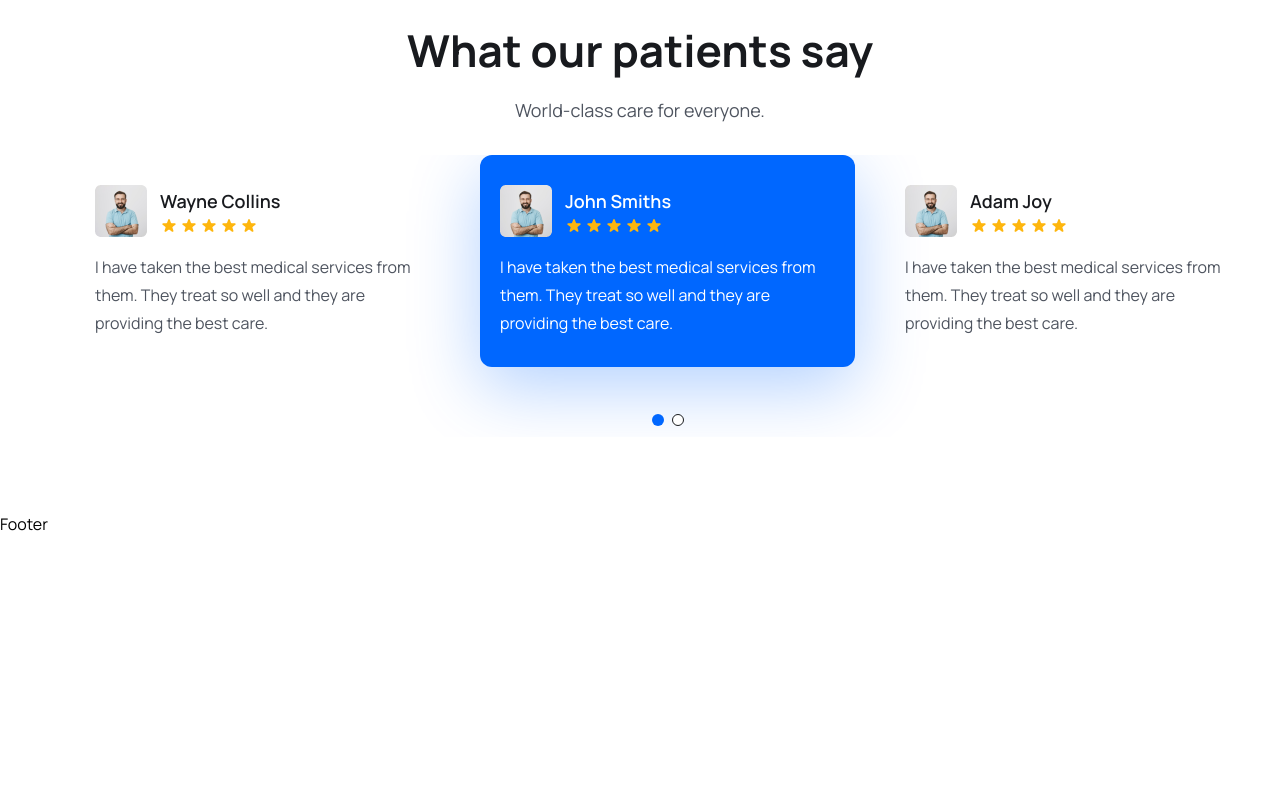
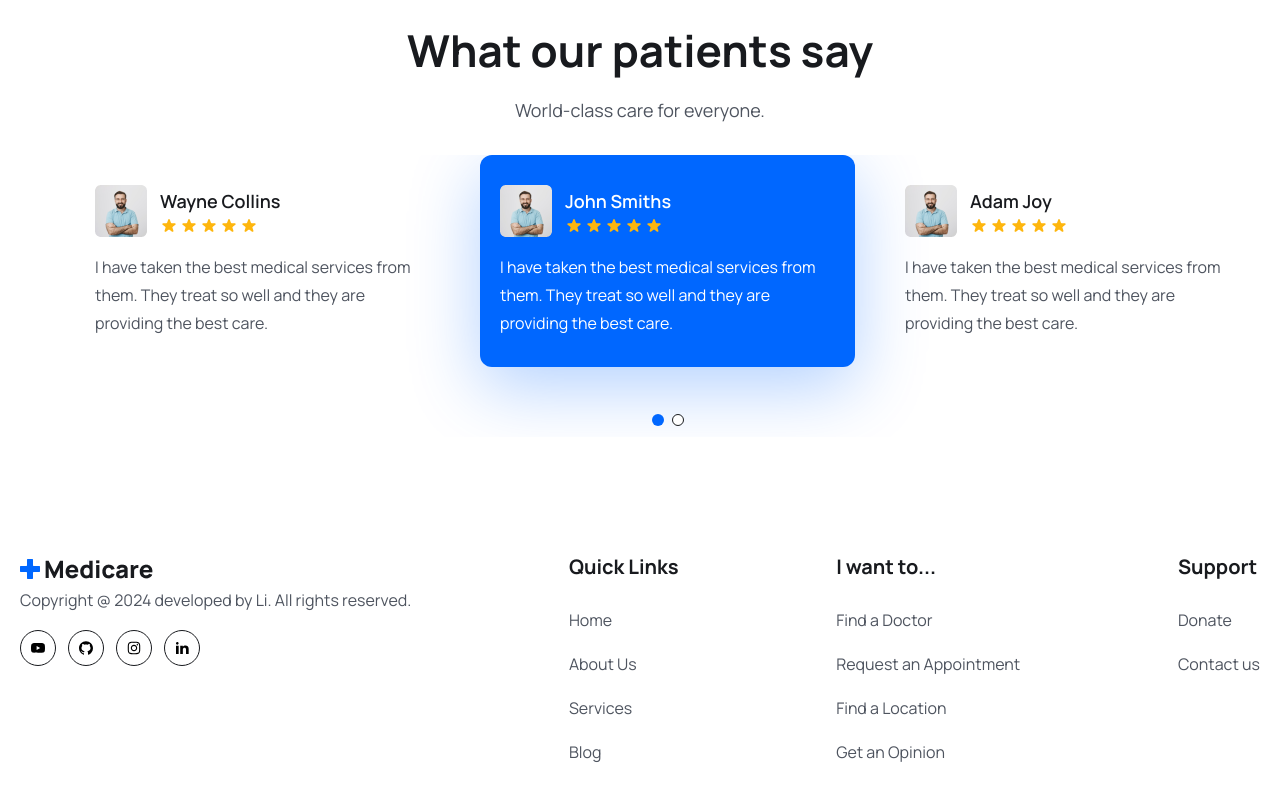
Before and after one commit to ting11222001/Health-Booking-Website, a React (Vite) app in the folder frontend/: page / in a window 1280 px wide. Shown: the part 5593-6393 px from the top of the page. Before the commit the page ends 6129 px from the top, so only its background shows below. Built offline with nearby package versions, Linux system fonts and the light colour scheme.

Commit message:
Add footer details and it will show in the layout layer.

```diff
--- a/frontend/src/components/Footer/Footer.jsx
+++ b/frontend/src/components/Footer/Footer.jsx
@@ -1,7 +1,171 @@
+import { Link } from "react-router-dom"
+import logo from "../../assets/images/logo.png"
+import { RiLinkedinFill } from "react-icons/ri"
+import { AiFillYoutube, AiFillGithub, AiOutlineInstagram } from "react-icons/ai"
+
+const socialLinks = [
+  {
+    path: "https://www.google.com/",
+    icon: <AiFillYoutube className="group-hover:text-white w-4 h-5" />
+  },
+  {
+    path: "https://www.google.com/",
+    icon: <AiFillGithub className="group-hover:text-white w-4 h-5" />
+  },
+  {
+    path: "https://www.google.com/",
+    icon: <AiOutlineInstagram className="group-hover:text-white w-4 h-5" />
+  },
+  {
+    path: "https://www.google.com/",
+    icon: <RiLinkedinFill className="group-hover:text-white w-4 h-5" />
+  },
+]
+
+const quickLinks01 = [
+  {
+    path: '/home',
+    display: 'Home'
+  },
+  {
+    path: '/',
+    display: 'About Us'
+  },
+  {
+    path: '/services',
+    display: 'Services'
+  },
+  {
+    path: '/',
+    display: 'Blog'
+  }
+]
+
+const quickLinks02 = [
+  {
+    path: '/find-a-doctor',
+    display: 'Find a Doctor'
+  },
+  {
+    path: '/',
+    display: 'Request an Appointment'
+  },
+  {
+    path: '/',
+    display: 'Find a Location'
+  },
+  {
+    path: '/',
+    display: 'Get an Opinion'
+  }
+]
+
+const quickLinks03 = [
+  {
+    path: 'https://www.google.com/',
+    display: 'Donate'
+  },
+  {
+    path: 'https://www.google.com/',
+    display: 'Contact us'
+  },
+]
 
 const Footer = () => {
+  const year = new Date().getFullYear()
+
   return (
-    <div>Footer</div>
+    <footer className="pb-16 pt-10">
+      <div className="container">
+        <div className="flex justify-between flex-col md:flex-row flex-wrap gap-[30px]">
+          <div>
+            <img src={logo} alt="" />
+            <p className="text-[16px] leading-7 font-[400] text-textColor">Copyright @ {year} developed by Li. All rights reserved.</p>
+
+            <div className="flex items-center gap-3 mt-4">
+              {socialLinks.map((link, index) => (
+                <Link
+                  to={link.path}
+                  key={index}
+                  className="w-9 h-9 border border-solid border-[#181A1E]
+                  rounded-full flex items-center justify-center
+                  group hover:bg-primaryColor hover:border-none"
+                >
+                  {link.icon}
+                </Link>
+              ))}
+            </div>
+          </div>
+
+          <div>
+            <h2 className="text-[20px] leading-[30px] font-[700] mb-6 text-headingColor">
+              Quick Links
+            </h2>
+
+            <ul>
+              {quickLinks01.map((item, index) => (
+                <li
+                  key={index}
+                  className="mb-4"
+                >
+                  <Link
+                    to={item.path}
+                    className="text-[16px] leading-7 font-[400] text-textColor"
+                  >
+                    {item.display}
+                  </Link>
+                </li>
+              ))}
+            </ul>
+          </div>
+
+          <div>
+            <h2 className="text-[20px] leading-[30px] font-[700] mb-6 text-headingColor">
+              I want to...
+            </h2>
+
+            <ul>
+              {quickLinks02.map((item, index) => (
+                <li
+                  key={index}
+                  className="mb-4"
+                >
+                  <Link
+                    to={item.path}
+                    className="text-[16px] leading-7 font-[400] text-textColor"
+                  >
+                    {item.display}
+                  </Link>
+                </li>
+              ))}
+            </ul>
+          </div>
+
+          <div>
+            <h2 className="text-[20px] leading-[30px] font-[700] mb-6 text-headingColor">
+              Support
+            </h2>
+
+            <ul>
+              {quickLinks03.map((item, index) => (
+                <li
+                  key={index}
+                  className="mb-4"
+                >
+                  <Link
+                    to={item.path}
+                    className="text-[16px] leading-7 font-[400] text-textColor"
+                  >
+                    {item.display}
+                  </Link>
+                </li>
+              ))}
+            </ul>
+          </div>
+
+        </div>
+      </div>
+    </footer>
   )
 }
 
--- a/frontend/src/components/Header/Header.jsx
+++ b/frontend/src/components/Header/Header.jsx
@@ -100,8 +100,6 @@
               <BiMenu className="w-6 h-6 cursor-pointer" />
             </span>
           </div>
-
-          {/* WIP */}
         </div>
       </div>
     </header>
--- a/frontend/src/pages/Home.jsx
+++ b/frontend/src/pages/Home.jsx
@@ -239,7 +239,7 @@
         </div>
       </section>
 
-      {/* === testimonial section */}
+      {/* === testimonial section === */}
       <section>
         <div className="container">
           <div className="xl:w-[470px] mx-auto">
```
